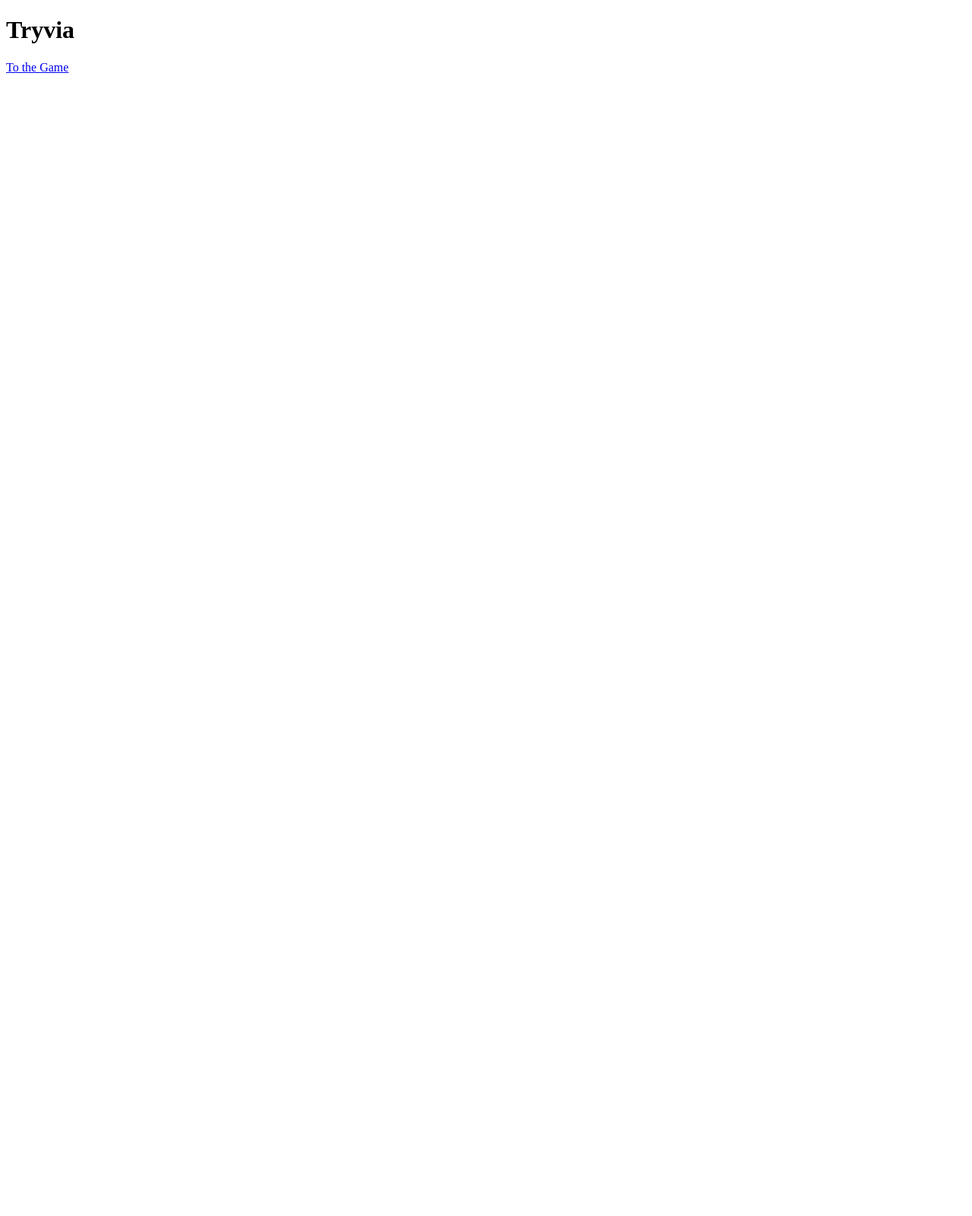
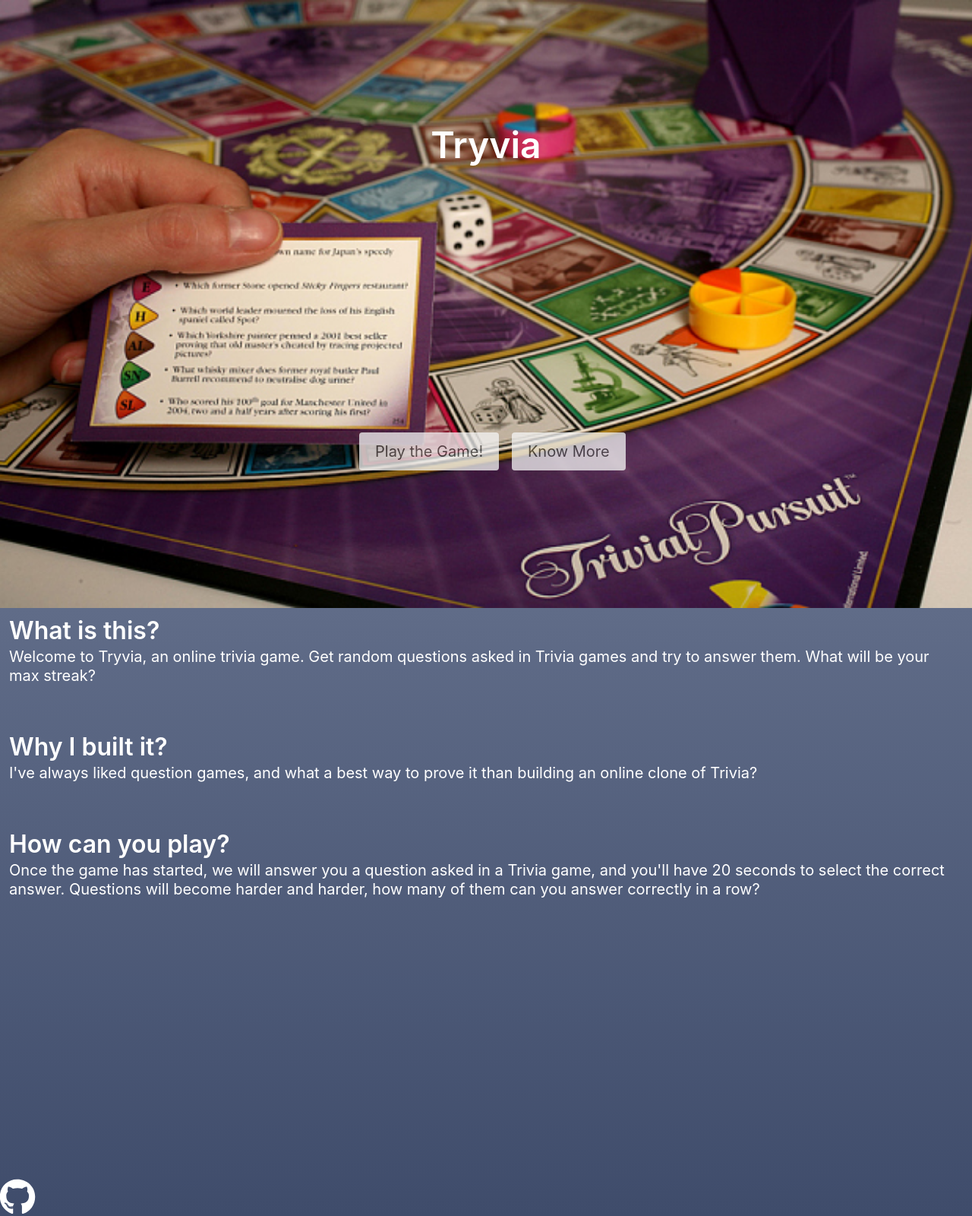
Before and after one commit to AndCotOli/Tryvia, a website: page index.html in a window 1280 px wide. Shown: the whole page at 76% size. Before the commit the page ends 800 px from the top, so only its background shows below. Drawn offline with nearby package versions, Linux system fonts and the light colour scheme.

Commit message:
Style landing page

```diff
--- a/index.html
+++ b/index.html
@@ -6,12 +6,62 @@
     <meta http-equiv="X-UA-Compatible" content="ie=edge" />
     <title>Tryvia</title>
 
+    <link
+      rel="stylesheet"
+      href="https://cdn.jsdelivr.net/npm/bulma@0.8.0/css/bulma.min.css"
+    />
+    <script
+      defer
+      src="https://use.fontawesome.com/releases/v5.3.1/js/all.js"
+    ></script>
+    <script src="./src/scripts/main_landing.js" type="module"></script>
     <link rel="stylesheet" href="./src/styles/main_landing.css" />
-    <script src="./src/scripts/main_landing.js" type="module"></script>
   </head>
   <body>
-    <h1>Tryvia</h1>
+    <main class="hero is-fullheight">
+      <div class="container level">
+        <h1 class="title is-1 has-text-white" id="title">Tryvia</h1>
+      </div>
 
-    <a href="game.html">To the Game</a>
+      <div class="container level is-mobile">
+        <a class="button is-light is-medium" href="game.html">Play the Game!</a>
+        <a class="button is-light is-medium" href="#about">Know More</a>
+      </div>
+    </main>
+
+    <section class="hero is-fullheight" id="about">
+      <div class="column">
+        <div class="about-question">
+          <h2 class="title about-question has-text-white">What is this?</h2>
+          <p class="subtitle has-text-white">
+            Welcome to Tryvia, an online trivia game. Get random questions asked
+            in Trivia games and try to answer them. What will be your max
+            streak?
+          </p>
+        </div>
+        <div class="about-question">
+          <h2 class="title about-question has-text-white">Why I built it?</h2>
+          <p class="subtitle has-text-white">
+            I've always liked question games, and what a best way to prove it
+            than building an online clone of Trivia?
+          </p>
+        </div>
+        <div class="about-question">
+          <h2 class="title about-question has-text-white">How can you play?</h2>
+          <p class="subtitle has-text-white">
+            Once the game has started, we will answer you a question asked in a
+            Trivia game, and you'll have 20 seconds to select the correct
+            answer. Questions will become harder and harder, how many of them
+            can you answer correctly in a row?
+          </p>
+        </div>
+      </div>
+
+      <span class="icon  is-large">
+        <a class="has-text-white" href="https://www.github.com/andcotoli">
+          <i class="fab fa-3x fa-github"></i>
+        </a>
+      </span>
+    </section>
   </body>
 </html>
--- a/src/styles/main_landing.css
+++ b/src/styles/main_landing.css
@@ -0,0 +1,27 @@
+a {
+  margin-right: 5%;
+  margin-bottom: 5%;
+}
+
+main {
+  background-image: url('../public/trivial.jpg');
+  background-size: cover;
+}
+
+.button {
+  opacity: 75%;
+  transition: opacity 0.3s;
+}
+
+.button:hover {
+  transition: opacity 0.3s;
+  opacity: 100%;
+}
+
+.about-question {
+  margin-bottom: 5%;
+}
+
+#about {
+  background: linear-gradient(#606c88, #3f4c6b);
+}
```
Also changed, not shown: README.md, src/public/trivial.jpg (added), 1 other file.
